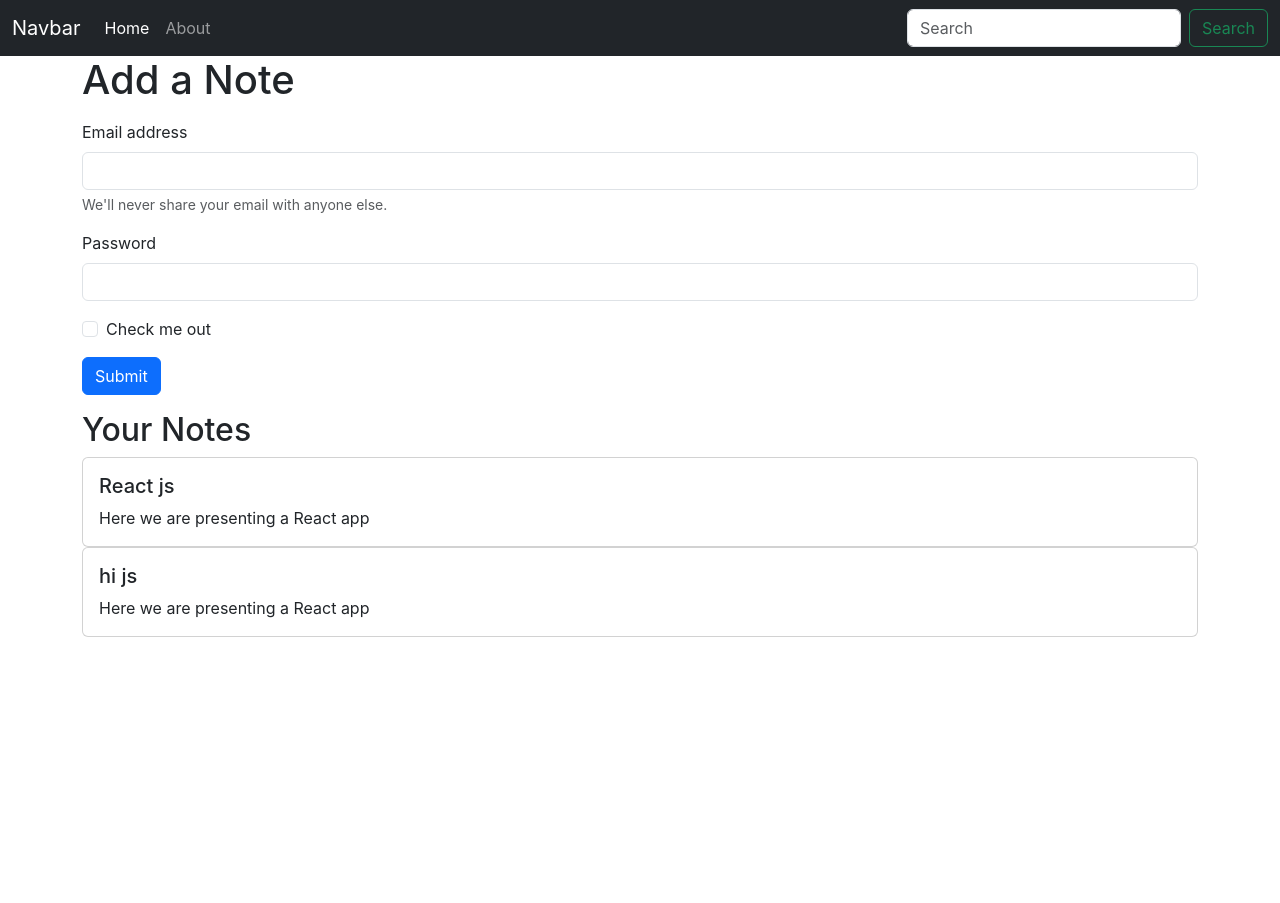
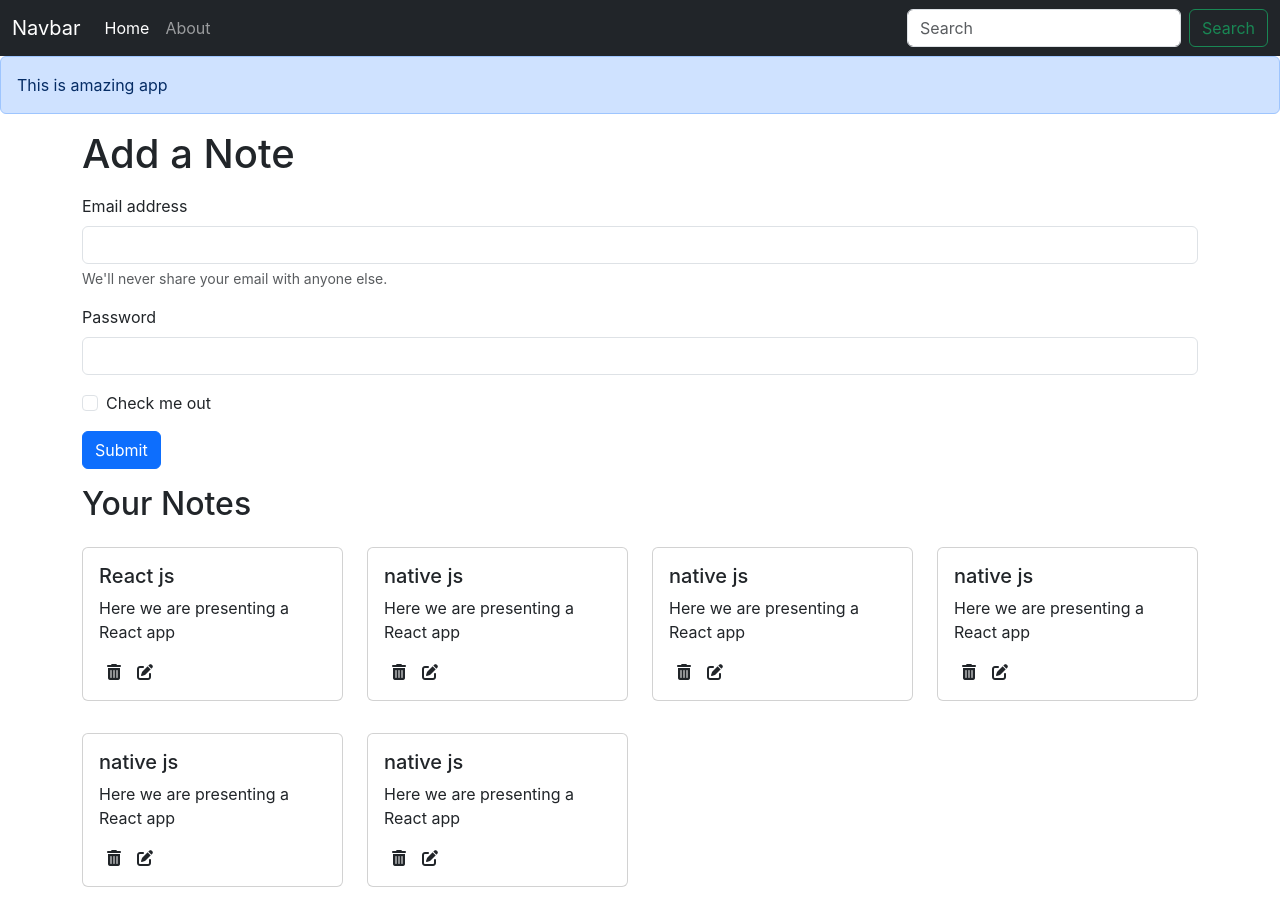
Before and after one commit to Hardik12c/Inotebook, a React (Create React App) app in the folder frontend/: page / in a window 1280 px wide. Before the commit the page ends 800 px from the top, so only its background shows below. Built offline with nearby package versions, Linux system fonts and the light colour scheme.

Commit message:
note item updated and alert added

```diff
--- a/frontend/public/index.html
+++ b/frontend/public/index.html
@@ -27,6 +27,7 @@
   <body>
     <noscript>You need to enable JavaScript to run this app.</noscript>
     <div id="root"></div>
+    <script src="https://kit.fontawesome.com/fc91ff280c.js" crossorigin="anonymous"></script>
     <script src="https://cdn.jsdelivr.net/npm/bootstrap@5.3.0-alpha1/dist/js/bootstrap.bundle.min.js" integrity="sha384-w76AqPfDkMBDXo30jS1Sgez6pr3x5MlQ1ZAGC+nuZB+EYdgRZgiwxhTBTkF7CXvN" crossorigin="anonymous"></script>
 
   </body>
--- a/frontend/src/App.js
+++ b/frontend/src/App.js
@@ -3,11 +3,13 @@
 import Navbar from "./components/Navbar";
 import About from "./components/About";
 import Home from "./components/Home";
+import Alert from "./components/Alert";
 function App() {
   return (
     <Router>
       <>
         <Navbar />
+        <Alert message={"This is amazing app"}/>
         <Routes>
           <Route path="/about" element={<About />} />
           <Route path="/" element={<Home/>} />
--- /dev/null
+++ b/frontend/src/components/Alert.js
@@ -0,0 +1,9 @@
+import React from "react";
+
+export default function Alert(props) {
+  return (
+    <div class="alert alert-primary" role="alert">
+      {props.message}
+    </div>
+  );
+}
--- a/frontend/src/components/Navbar.js
+++ b/frontend/src/components/Navbar.js
@@ -1,12 +1,8 @@
-import React, { useEffect } from "react";
+import React from "react";
 import { Link, useLocation } from "react-router-dom";
 
 export default function Navbar() {
   let location = useLocation();
-
-  useEffect(() => {
-    console.log(location.pathname);
-  }, [location]);
   return (
       <nav className="navbar navbar-expand-lg bg-dark navbar-dark">
         <div className="container-fluid">
--- a/frontend/src/components/Noteitem.js
+++ b/frontend/src/components/Noteitem.js
@@ -2,10 +2,14 @@
 
 export default function Noteitem(props) {
   return (
-    <div class="card">
-      <div class="card-body">
-        <h5 class="card-title">{props.note.title}</h5>
-        <p class="card-text">{props.note.description}</p>
+    <div className="col-md-3 my-3">
+      <div className="card">
+        <div className="card-body">
+          <h5 className="card-title">{props.note.title}</h5>
+          <p className="card-text">{props.note.description}</p>
+          <i className="fa-solid fa-trash-can mx-2"></i>
+          <i className="fa-solid fa-pen-to-square mx-2"></i>
+        </div>
       </div>
     </div>
   );
--- a/frontend/src/components/Notes.js
+++ b/frontend/src/components/Notes.js
@@ -5,7 +5,7 @@
   const notesinitial = [
     {
       tag: "General",
-      _id: "63b8725f9aab810414ad1a68",
+      _id: "63b8725f9aab810414ad1a682",
       title: "React js",
       description: "Here we are presenting a React app",
       createdby: "63b86dda2a29c11fbc5f9193",
@@ -14,8 +14,44 @@
     },
     {
       tag: "General",
-      _id: "63b8725f9aab810414ad1a68",
-      title: "hi js",
+      _id: "63b8725f9aab810414ad1a683",
+      title: "native js",
+      description: "Here we are presenting a React app",
+      createdby: "63b86dda2a29c11fbc5f9193",
+      date: "2023-01-06T19:11:27.497Z",
+      __v: 0,
+    },
+    {
+      tag: "General",
+      _id: "63b8725f9aab810414ad1a684",
+      title: "native js",
+      description: "Here we are presenting a React app",
+      createdby: "63b86dda2a29c11fbc5f9193",
+      date: "2023-01-06T19:11:27.497Z",
+      __v: 0,
+    },
+    {
+      tag: "General",
+      _id: "63b8725f9aab810414ad1a685",
+      title: "native js",
+      description: "Here we are presenting a React app",
+      createdby: "63b86dda2a29c11fbc5f9193",
+      date: "2023-01-06T19:11:27.497Z",
+      __v: 0,
+    },
+    {
+      tag: "General",
+      _id: "63b8725f9aab810414ad1a686",
+      title: "native js",
+      description: "Here we are presenting a React app",
+      createdby: "63b86dda2a29c11fbc5f9193",
+      date: "2023-01-06T19:11:27.497Z",
+      __v: 0,
+    },
+    {
+      tag: "General",
+      _id: "63b8725f9aab810414ad1a687",
+      title: "native js",
       description: "Here we are presenting a React app",
       createdby: "63b86dda2a29c11fbc5f9193",
       date: "2023-01-06T19:11:27.497Z",
@@ -24,9 +60,9 @@
   ];
   const [notes, setnotes] = useState(notesinitial);
   return (
-    <div>
+    <div className="row">
       {notes.map((note) => (
-        <Noteitem note={note} />
+        <Noteitem key={note._id} note={note} />
       ))}
     </div>
   );
--- a/frontend/src/index.css
+++ b/frontend/src/index.css
@@ -11,3 +11,7 @@
   font-family: source-code-pro, Menlo, Monaco, Consolas, 'Courier New',
     monospace;
 }
+
+i{
+  cursor: pointer;
+}
```
